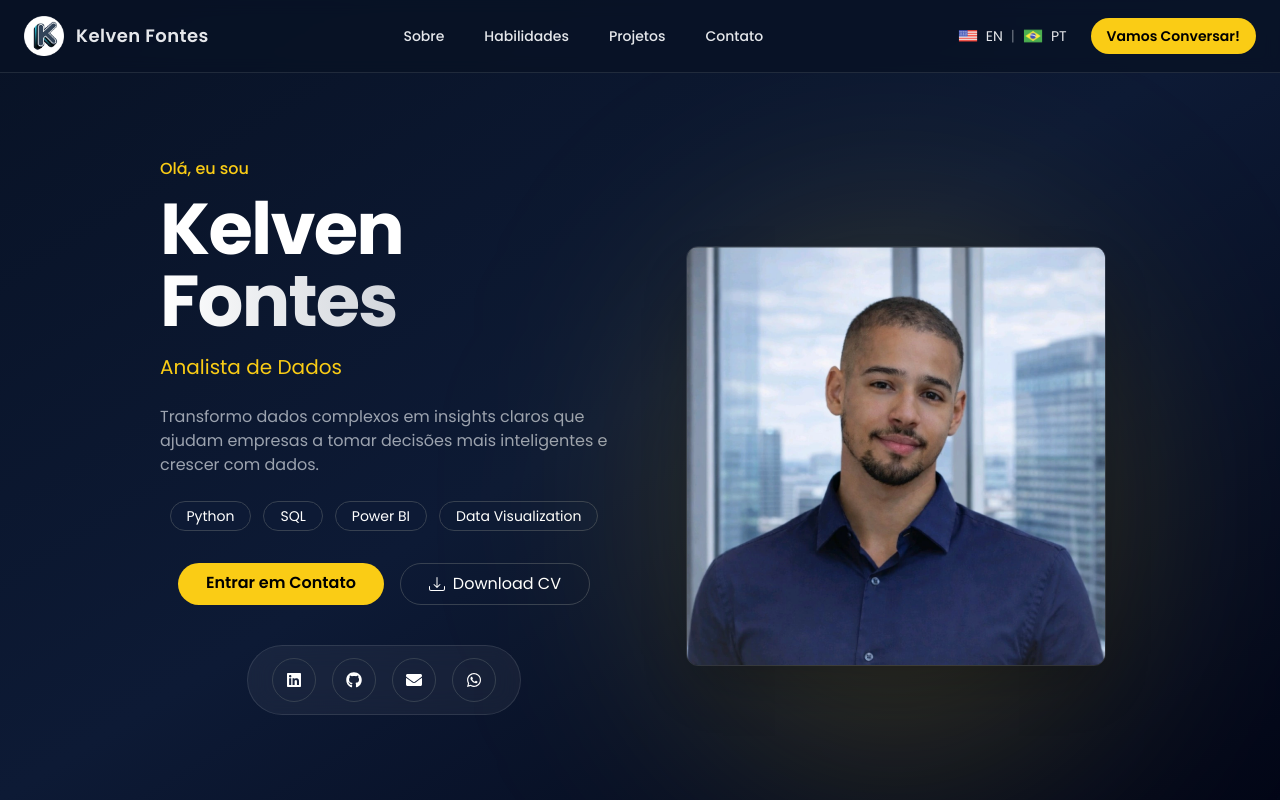
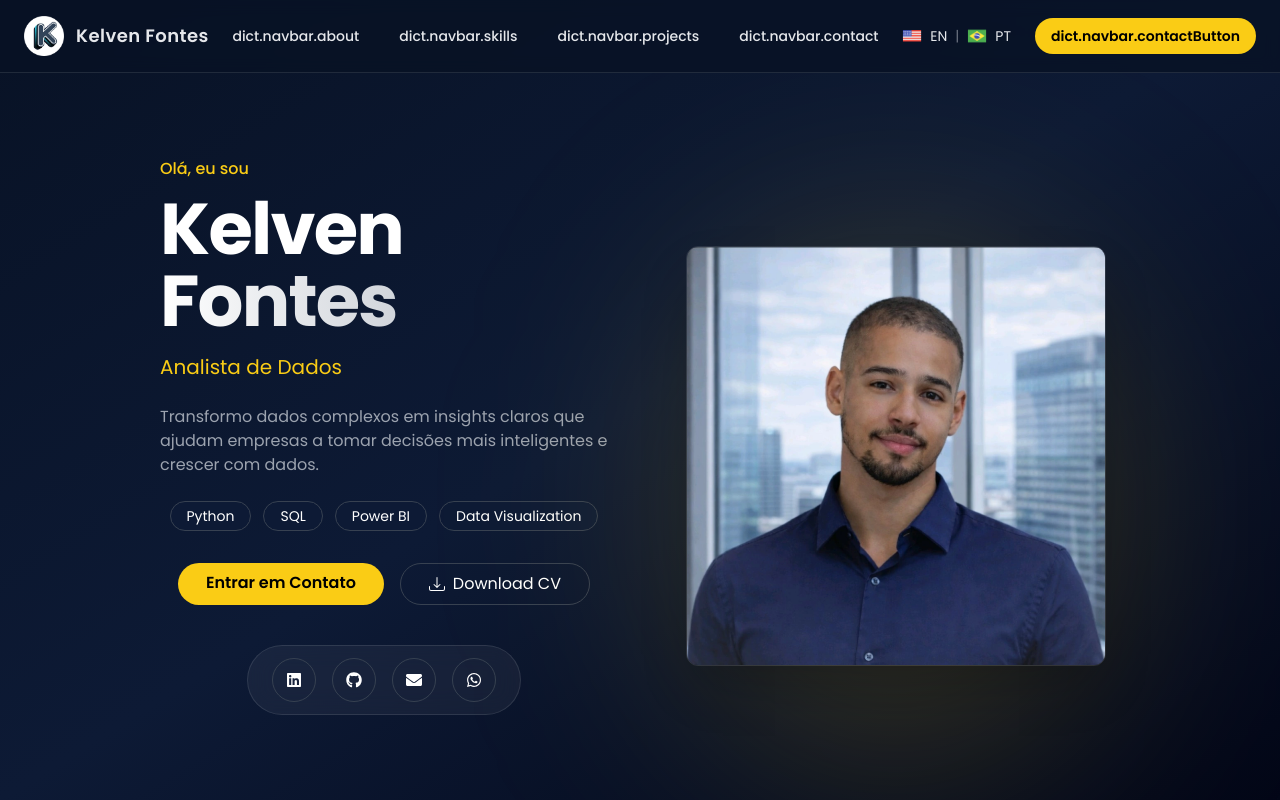
Before and after one commit to KelvenFontes/my-portfolio, a Next.js app: page /pt in a window 1280 px wide. Shown: the top 800 px of the page. Built offline with nearby package versions, Linux system fonts and the light colour scheme.

Commit message:
test: remover dicionário de navegação do componente Navbar

```diff
--- a/src/app/en/page.tsx
+++ b/src/app/en/page.tsx
@@ -17,7 +17,7 @@ export default async function Home() {
 
   return (
     <>
-      <Navbar dict={dict}/>
+      <Navbar />
 
       <Hero dict={dict}/>
 
--- a/src/app/pt/page.tsx
+++ b/src/app/pt/page.tsx
@@ -17,7 +17,7 @@ export default async function Home() {
 
   return (
     <>
-      <Navbar dict={dict}/>
+      <Navbar />
 
       <Hero dict={dict}/>
 
--- a/src/components/Navbar.tsx
+++ b/src/components/Navbar.tsx
@@ -5,7 +5,7 @@ import Image from "next/image"
 import { useState } from "react"
 import { Menu, X } from "lucide-react"
 
-export default function Navbar({dict}:any) {
+export default function Navbar() {
 
   const [menuOpen, setMenuOpen] = useState<boolean>(false)
 
@@ -29,19 +29,19 @@ export default function Navbar({dict}:any) {
         <div className="hidden md:flex items-center gap-10 text-sm font-medium">
 
           <Link href="#about" className="hover:text-yellow-400 transition">
-            {dict.navbar.about}
+            dict.navbar.about
           </Link>
 
           <Link href="#skills" className="hover:text-yellow-400 transition">
-            {dict.navbar.skills}
+            dict.navbar.skills
           </Link>
 
           <Link href="#projects" className="hover:text-yellow-400 transition">
-            {dict.navbar.projects}
+            dict.navbar.projects
           </Link>
 
           <Link href="#contact" className="hover:text-yellow-400 transition">
-            {dict.navbar.contact}
+            dict.navbar.contact
           </Link>
 
         </div>
@@ -77,7 +77,7 @@ export default function Navbar({dict}:any) {
             href="#contact"
             className="hidden md:block bg-yellow-400 text-black px-4 py-2 rounded-full text-sm font-semibold hover:scale-105 transition"
           >
-            {dict.navbar.contactButton}
+            dict.navbar.contactButton
           </Link>
 
           {/* HAMBURGER */}
@@ -101,19 +101,19 @@ export default function Navbar({dict}:any) {
         <div className="flex flex-col items-center gap-5 py-6 bg-[#081225] border-t border-white/10">
 
           <Link href="#about" onClick={() => setMenuOpen(false)}>
-            {dict.navbar.about}
+            dict.navbar.about
           </Link>
 
           <Link href="#skills" onClick={() => setMenuOpen(false)}>
-            {dict.navbar.skills}
+            dict.navbar.skills
           </Link>
 
           <Link href="#projects" onClick={() => setMenuOpen(false)}>
-            {dict.navbar.projects}
+            dict.navbar.projects
           </Link>
 
           <Link href="#contact" onClick={() => setMenuOpen(false)}>
-            {dict.navbar.contact}
+            dict.navbar.contact
           </Link>
 
           <span className="w-full h-px bg-white/10"></span>
@@ -137,7 +137,7 @@ export default function Navbar({dict}:any) {
             href="#contact"
             className="bg-yellow-400 text-black px-4 py-2 rounded-full font-semibold hover:scale-105 transition"
           >
-            {dict.navbar.contactButton}
+            dict.navbar.contactButton
           </Link>
 
         </div>
```
